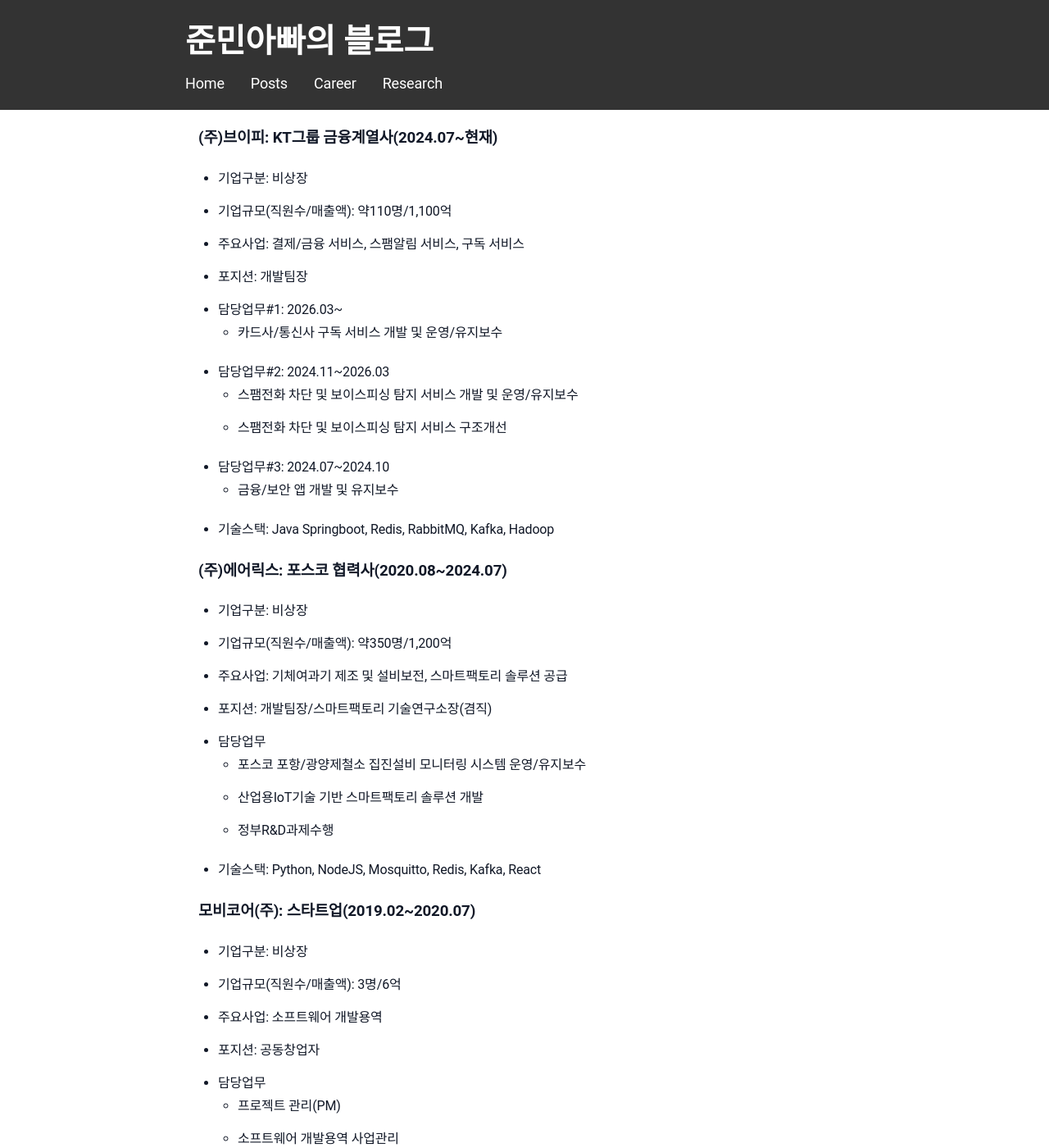
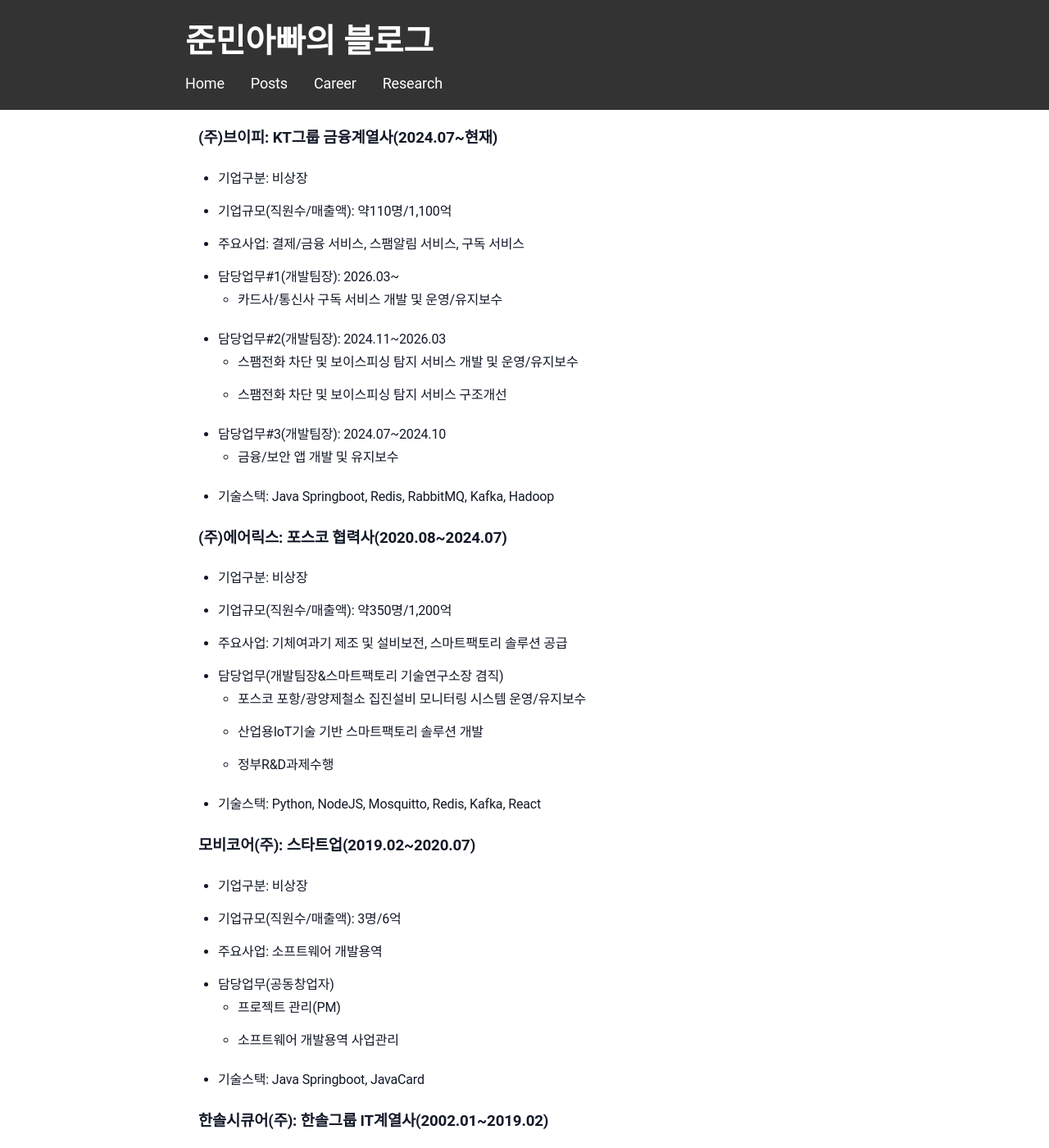
Before and after one commit to sanghoon-lee/sanghoon-lee.github.io, a Jekyll site: the page built from career.md, in a window 1280 px wide and 1400 px high. Shown: the whole window at 82% size. Built offline with Jekyll 4.4.1, drawn with Linux system fonts in a browser that asks for light colours; some of the changed text lies outside the part shown.

Commit message:
career 수정

```diff
--- a/career.md
+++ b/career.md
@@ -8,13 +8,12 @@ permalink: /career/
 * 기업구분: 비상장
 * 기업규모(직원수/매출액): 약110명/1,100억
 * 주요사업: 결제/금융 서비스, 스팸알림 서비스, 구독 서비스
-* 포지션: 개발팀장
-* 담당업무#1: 2026.03~
+* 담당업무#1(개발팀장): 2026.03~
     - 카드사/통신사 구독 서비스 개발 및 운영/유지보수
-* 담당업무#2: 2024.11~2026.03
+* 담당업무#2(개발팀장): 2024.11~2026.03
     - 스팸전화 차단 및 보이스피싱 탐지 서비스 개발 및 운영/유지보수
     - 스팸전화 차단 및 보이스피싱 탐지 서비스 구조개선
-* 담당업무#3: 2024.07~2024.10
+* 담당업무#3(개발팀장): 2024.07~2024.10
     - 금융/보안 앱 개발 및 유지보수
 * 기술스택: Java Springboot, Redis, RabbitMQ, Kafka, Hadoop
 
@@ -22,8 +21,7 @@ permalink: /career/
 * 기업구분: 비상장
 * 기업규모(직원수/매출액): 약350명/1,200억
 * 주요사업: 기체여과기 제조 및 설비보전, 스마트팩토리 솔루션 공급
-* 포지션: 개발팀장/스마트팩토리 기술연구소장(겸직)
-* 담당업무
+* 담당업무(개발팀장&스마트팩토리 기술연구소장 겸직)
     - 포스코 포항/광양제철소 집진설비 모니터링 시스템 운영/유지보수
     - 산업용IoT기술 기반 스마트팩토리 솔루션 개발
     - 정부R&D과제수행
@@ -33,8 +31,7 @@ permalink: /career/
 * 기업구분: 비상장
 * 기업규모(직원수/매출액): 3명/6억
 * 주요사업: 소프트웨어 개발용역
-* 포지션: 공동창업자
-* 담당업무
+* 담당업무(공동창업자)
     - 프로젝트 관리(PM)
     - 소프트웨어 개발용역 사업관리
 * 기술스택: Java Springboot, JavaCard
@@ -43,8 +40,7 @@ permalink: /career/
 * 기업구분: 코스닥 상장
 * 기업규모(직원수/매출액): 약80명/180억
 * 주요사업: 유심카드 및 금융IC카드 공급
-* 포지션: 개발팀장
-* 담당업무
+* 담당업무(개발팀장)
     - 임베디드 보안 운영체제 개발 및 품질인증
     - IC카드 관련 응용 소프트웨어 개발
     - 모바일 보안 솔루션 Pre-Sales
```
